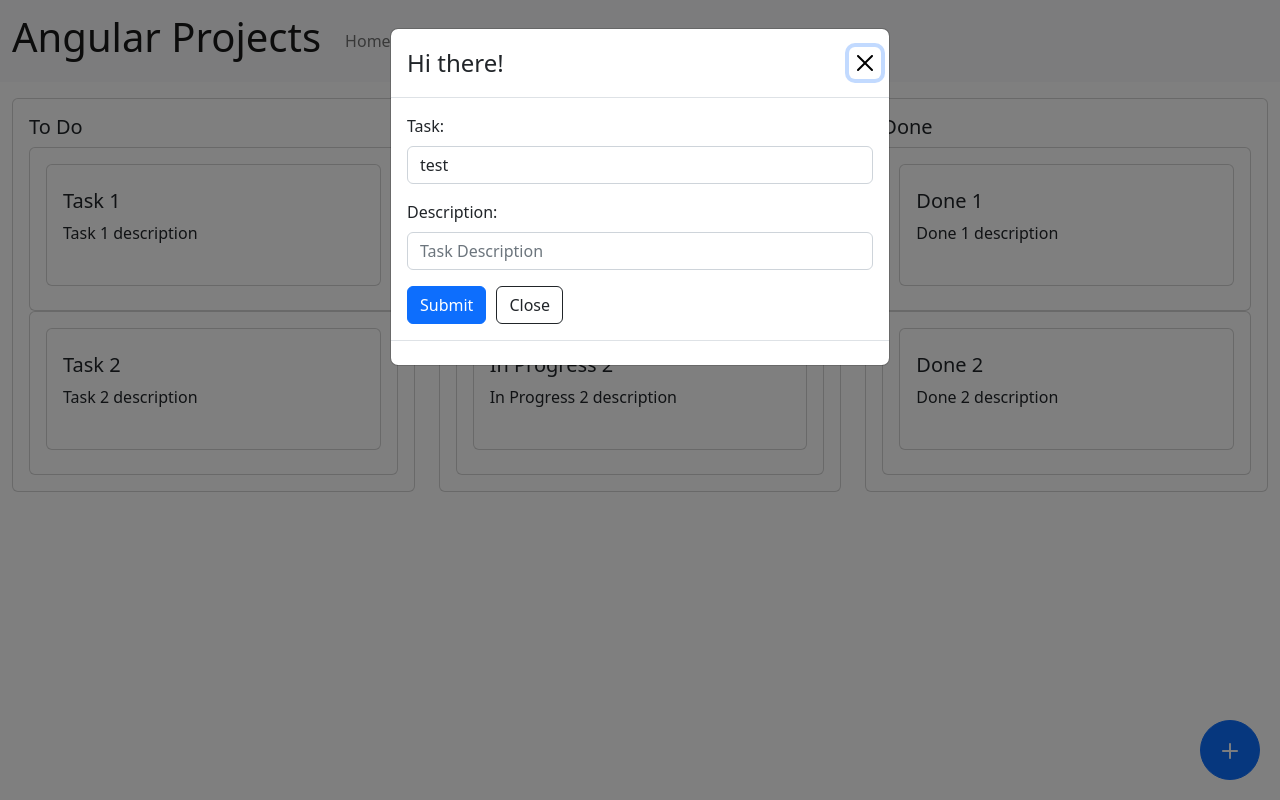
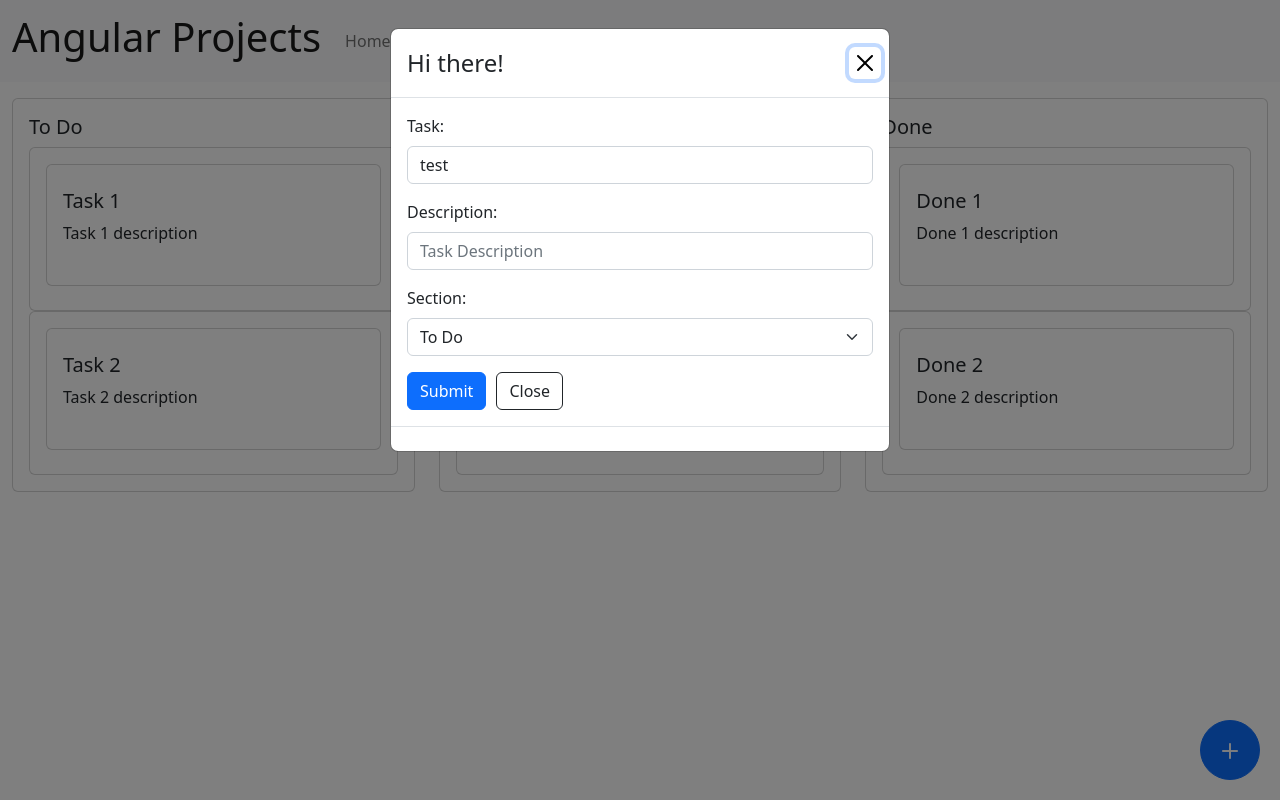
Before and after one commit to chienwchou/angular-projects, an Angular app: page /kanban-board in a window 1280 px wide. Both pictures are taken after a click on the button 1230 px from the left and 750 px from the top of the page. Built offline with nearby package versions, Linux system fonts and the light colour scheme.

Commit message:
add section to new task form

```diff
--- a/src/app/kanban-board/kanban-board.component.ts
+++ b/src/app/kanban-board/kanban-board.component.ts
@@ -76,9 +76,16 @@ export class KanbanBoardComponent implements OnInit {
 
   open() {
 		const modalRef = this.modalService.open(ModalComponent);
+    const sectionList = this.kanbanBoard.map((section, index) => {
+      return {
+        index: index,
+        title: section.title
+      }
+    });
+    modalRef.componentInstance.sectionList = sectionList;
 
-    modalRef.componentInstance.formResponse.subscribe((formResponse: {name: string; description: string}) => {
-      this.kanbanBoard[0].tasks.push({
+    modalRef.componentInstance.formResponse.subscribe((formResponse: {name: string; description: string, section: number}) => {
+      this.kanbanBoard[formResponse.section].tasks.push({
         title: formResponse.name,
         description: formResponse.description
       });
--- a/src/app/layout/modal/modal.component.html
+++ b/src/app/layout/modal/modal.component.html
@@ -34,6 +34,14 @@
         class="form-control"
       />
     </div>
+    <div class="mb-3">
+      <label for="new-kanban-section" class="form-label"
+        >Section:
+      </label>
+      <select class="form-select" formControlName="newTaskSection">
+        <option *ngFor="let option of sectionList" value="{{option.index}}">{{option.title}}</option>
+      </select>
+    </div>
     <button
       type="submit"
       class="btn btn-primary"
--- a/src/app/layout/modal/modal.component.ts
+++ b/src/app/layout/modal/modal.component.ts
@@ -1,4 +1,4 @@
-import { Component, EventEmitter, OnInit, Output } from '@angular/core';
+import { Component, EventEmitter, Input, OnInit, Output } from '@angular/core';
 import { NgbActiveModal } from '@ng-bootstrap/ng-bootstrap';
 import { FormBuilder, FormGroup, Validators } from '@angular/forms';
 
@@ -9,7 +9,8 @@ import { FormBuilder, FormGroup, Validators } from '@angular/forms';
 })
 export class ModalComponent implements OnInit {
   newTaskForm: FormGroup;
-  @Output() formResponse: EventEmitter<{name: string; description: string}> = new EventEmitter();
+  @Input() sectionList: {index: number, title: string}[];
+  @Output() formResponse: EventEmitter<{name: string; description: string, section: number}> = new EventEmitter();
 
   constructor(
     public activeModal: NgbActiveModal,
@@ -23,7 +24,8 @@ export class ModalComponent implements OnInit {
           Validators.required,
           Validators.minLength(3)
       ]],
-      newTaskDescription: ['']
+      newTaskDescription: [''],
+      newTaskSection: [0, [Validators.required]]
     });
   }
 
@@ -34,7 +36,8 @@ export class ModalComponent implements OnInit {
   onSubmit() {
     this.formResponse.emit({
       name: this.newTaskForm.value.newTask,
-      description: this.newTaskForm.value.newTaskDescription
+      description: this.newTaskForm.value.newTaskDescription,
+      section: this.newTaskForm.value.newTaskSection
     });
   }
 }
```
